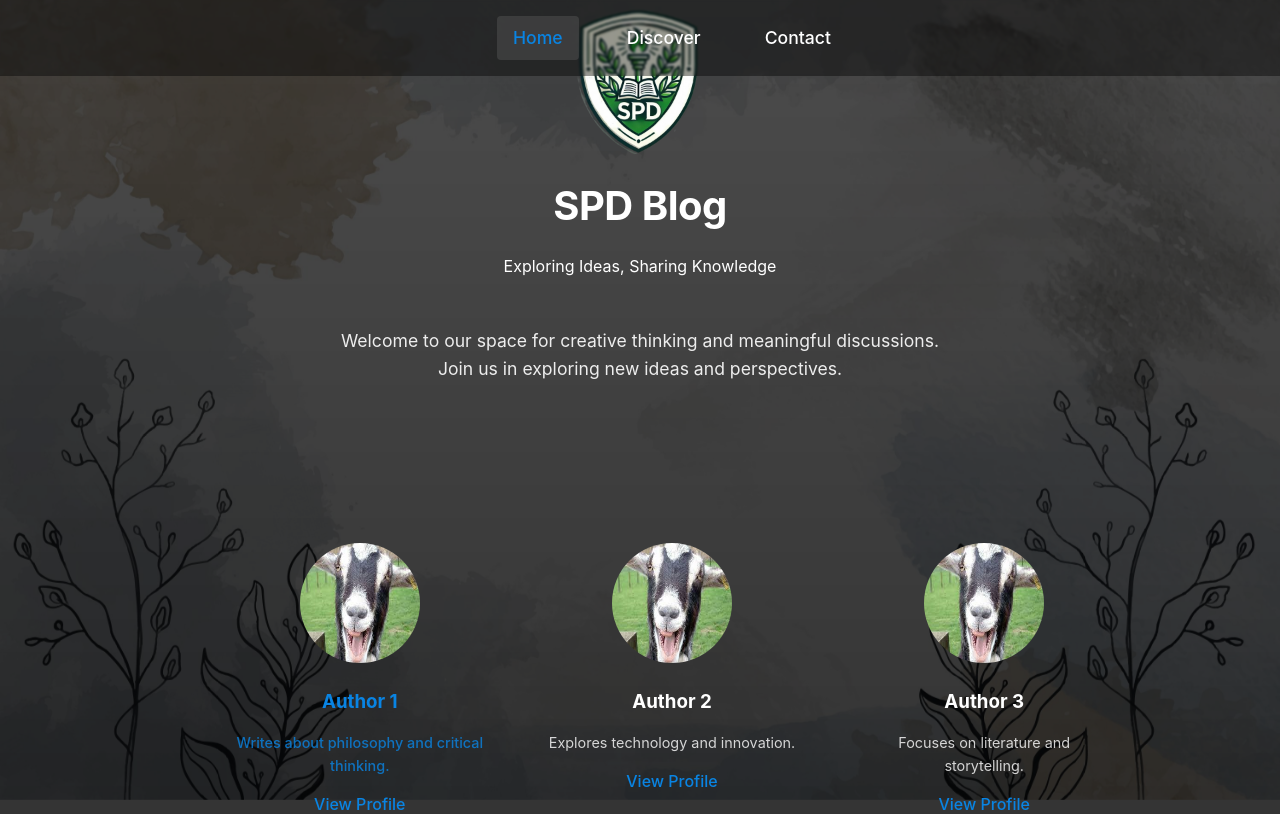
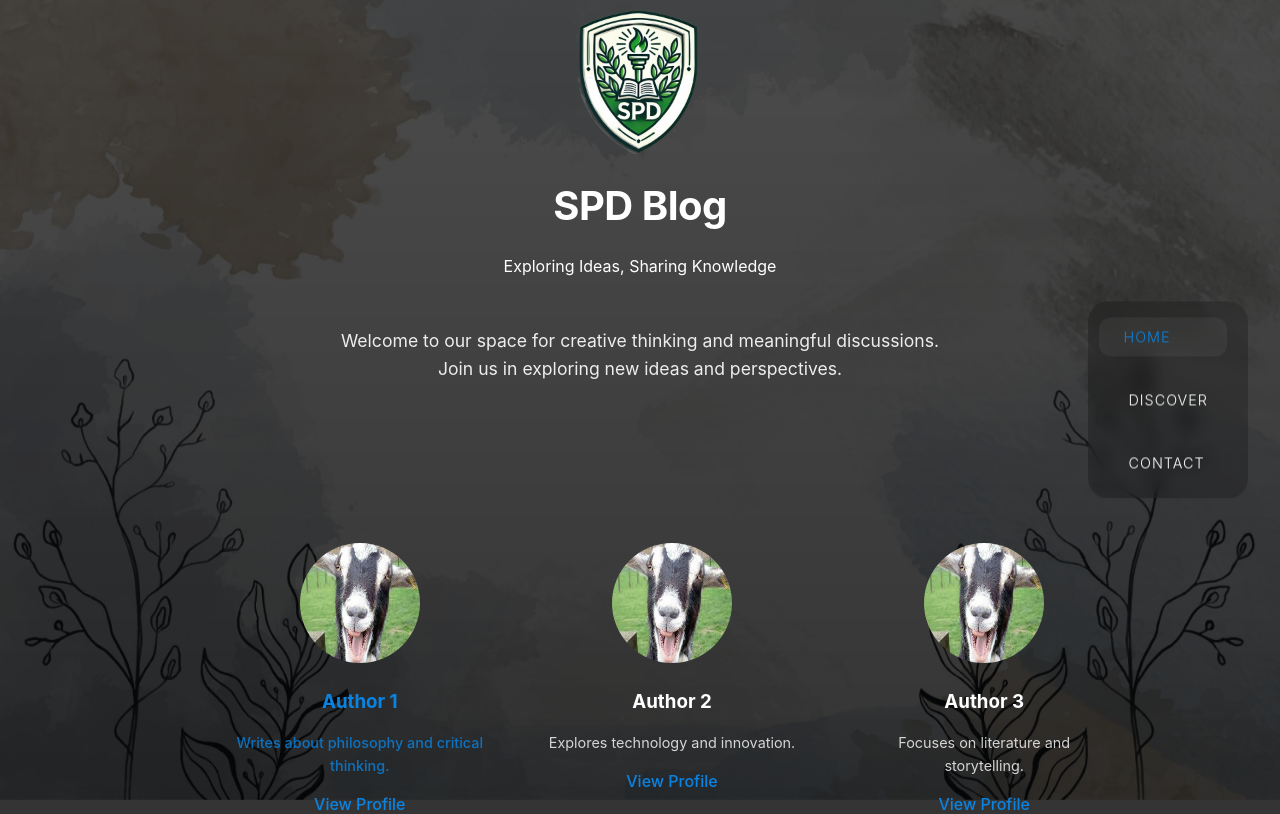
Before and after one commit to nuggetz666/spd_blog, a Flask app: page / in a window 1280 px wide. Shown: the top 814 px of the page. Run offline with Flask 3, Linux system fonts and the light colour scheme.

Commit message:
Assistant checkpoint
Assistant generated file changes:
- templates/home.html: Update navigation to side style

---

User prompt:

hey please make the navigation section to the side of the screen and more asthetic mininmilistic style

Replit-Commit-Author: Assistant
Replit-Commit-Session-Id: 793a53dd-aea2-43cc-819a-1f1598807817

```diff
--- a/templates/home.html
+++ b/templates/home.html
@@ -52,35 +52,39 @@
          /* Navigation Styles */
         .nav-bar {
             position: fixed;
-            top: 0;
-            left: 0;
-            width: 100%;
-            padding: 1rem 2rem;
-            background: rgba(0, 0, 0, 0.404);
-            backdrop-filter: blur(1px);
+            top: 50%;
+            right: 2rem;
+            transform: translateY(-50%);
+            padding: 1rem;
+            background: rgba(0, 0, 0, 0.2);
+            backdrop-filter: blur(8px);
+            border-radius: 20px;
             z-index: 1000;
         }
 
         .nav-links {
             display: flex;
-            justify-content: center;
-            gap: 2rem;
+            flex-direction: column;
+            gap: 1.5rem;
         }
 
         .nav-links a {
             color: var(--text-color);
             text-decoration: none;
-            font-size: 1.1rem;
-            font-weight: 500;
-            transition: color 0.3s ease;
-            padding: 0.5rem 1rem;
-            border-radius: 4px;
+            font-size: 0.9rem;
+            font-weight: 300;
+            letter-spacing: 1px;
+            transition: all 0.3s ease;
+            padding: 0.5rem 1.5rem;
+            border-radius: 12px;
+            text-transform: uppercase;
         }
 
         .nav-links a:hover,
         .nav-links a.active {
             color: var(--accent-color);
-            background: rgba(255, 255, 255, 0.1);
+            background: rgba(255, 255, 255, 0.05);
+            transform: translateX(-5px);
         }
 
         /* Header Styles */
```
